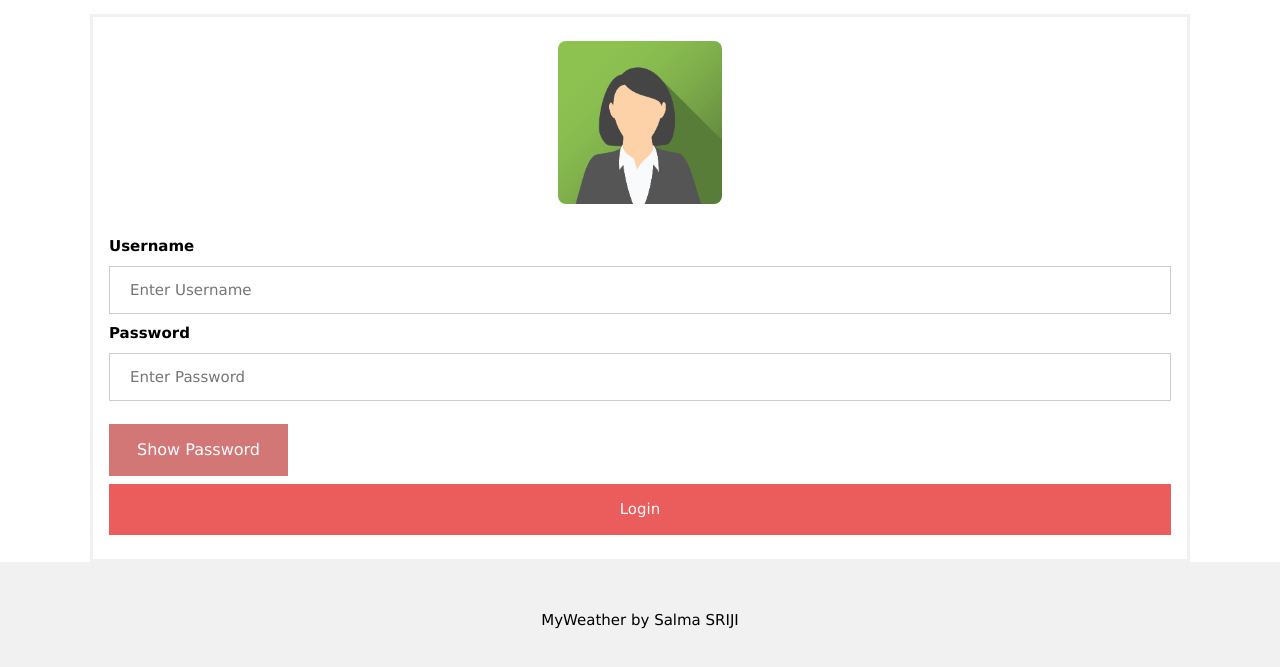
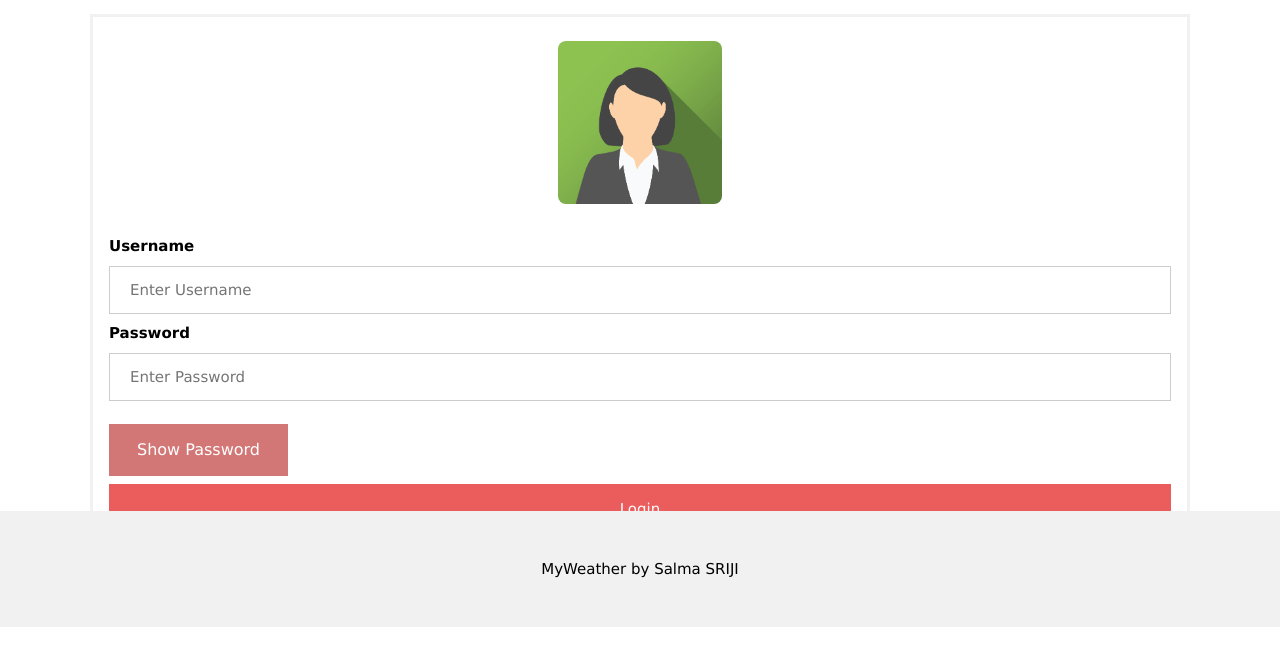
Before and after one commit to Salmasrj/webserver, a website: page public/login.html in a window 1280 px wide. Shown: the part 173-840 px from the top of the page. After the commit the page ends 800 px from the top, so only its background shows below. Drawn offline with nearby package versions, Linux system fonts and the light colour scheme.

Commit message:
login footer

```diff
--- a/public/login.html
+++ b/public/login.html
@@ -36,7 +36,7 @@
                 </div>
             </form>
         </div>
-        <footer class="w3-center w3-light-grey w3-padding-32" style="bottom:0; width:100%;">
+        <footer class="w3-center w3-light-grey w3-padding-32" style="position:fixed; bottom:0; width:100%;">
             <p>MyWeather by <a class="w3-hover-text-green">Salma SRIJI</a></p>
         </footer>
     </body>
```
